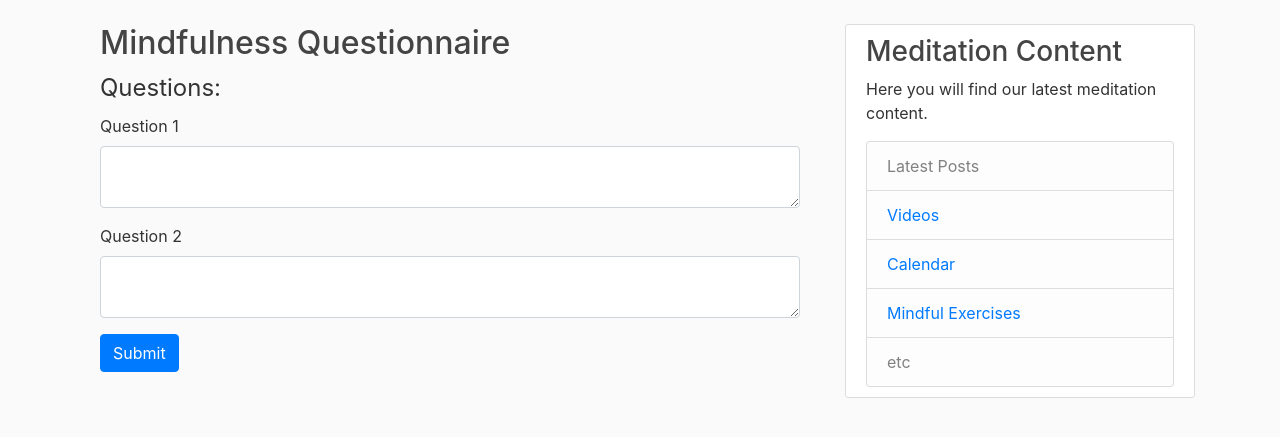
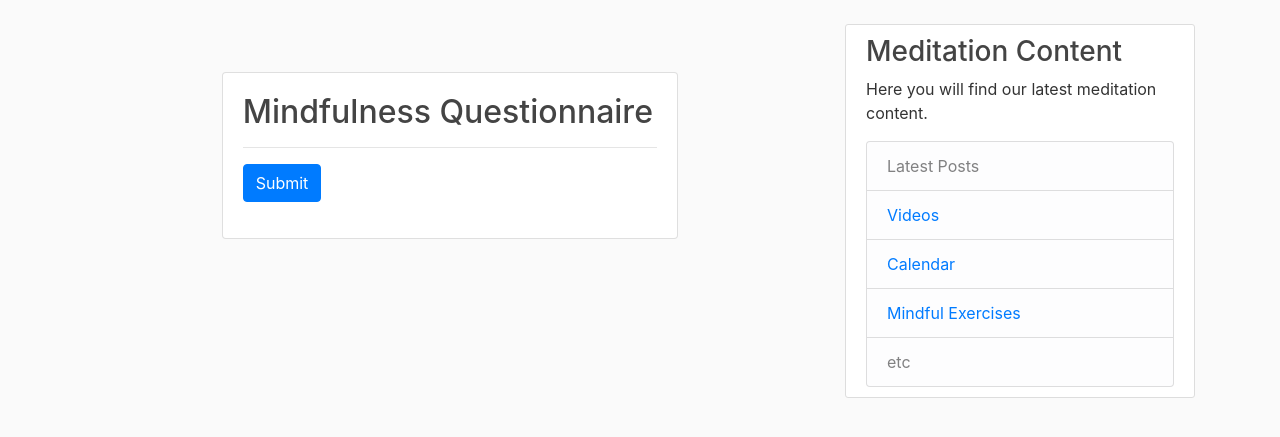
Before and after one commit to ghaefner/Blog, a Flask app: page /meditation/question in a window 1280 px wide. Shown: the part 56-493 px from the top of the page. Run offline with Flask 3, Linux system fonts and the light colour scheme; some libraries are stand-ins or nearby versions.

Commit message:
Add questions. TODO: Fix display of questions in html page

```diff
--- a/flaskblog/meditation/forms.py
+++ b/flaskblog/meditation/forms.py
@@ -1,9 +1,23 @@
+import json
+import logging
+
 from flask_wtf import FlaskForm
-from wtforms import TextAreaField, SubmitField
+from wtforms import SelectField
 from wtforms.validators import DataRequired
 
 class MindfulQuestionForm(FlaskForm):
-    question1 = TextAreaField('Question 1', validators=[DataRequired()])
-    question2 = TextAreaField('Question 2', validators=[DataRequired()])
-    # Add more TextAreaField for additional questions
-    submit = SubmitField('Submit')
+    def __init__(self, questions_file, *args, **kwargs):
+        super(MindfulQuestionForm, self).__init__(*args, **kwargs)
+        self.load_questions(questions_file)
+
+    def load_questions(self, questions_file):
+        try:
+            with open(questions_file, 'r') as file:
+                questions_data = json.load(file)
+
+            for i, question in enumerate(questions_data, start=1):
+                field_name = f"question_{i}"
+                options = [(index, option) for index, option in enumerate(question['options'], start=1)]
+                setattr(self, field_name, SelectField(question['question'], choices=options, validators=[DataRequired()]))
+        except Exception as e:
+            logging.error(f"Error loading questions from {questions_file}: {e}")
--- a/flaskblog/meditation/routes.py
+++ b/flaskblog/meditation/routes.py
@@ -13,7 +13,7 @@
 
 @meditation.route('/meditation/question', methods=['GET', 'POST'])
 def mindful_question():
-    form = MindfulQuestionForm()
+    form = MindfulQuestionForm('flaskblog/static/questions.json')
     if form.validate_on_submit():
         pass
         # Process form data here
--- /dev/null
+++ b/flaskblog/static/questions.json
@@ -0,0 +1,26 @@
+[
+    {
+        "question": "Question 1",
+        "options": ["Option 1", "Option 2", "Option 3", "Option 4"]
+    },
+    {
+        "question": "Question 2",
+        "options": ["Option 1", "Option 2", "Option 3", "Option 4"]
+    },
+    {
+        "question": "Question 3",
+        "options": ["Option 1", "Option 2", "Option 3", "Option 4"]
+    },
+    {
+        "question": "Question 4",
+        "options": ["Option 1", "Option 2", "Option 3", "Option 4"]
+    },
+    {
+        "question": "Question 5",
+        "options": ["Option 1", "Option 2", "Option 3", "Option 4"]
+    },
+    {
+        "question": "Question 6",
+        "options": ["Option 1", "Option 2", "Option 3", "Option 4"]
+    }
+]
--- a/flaskblog/templates/mindful_question.html
+++ b/flaskblog/templates/mindful_question.html
@@ -1,22 +1,32 @@
 {% extends "layout.html" %}
 {% block content %}
 <div class="container">
-    <h2>Mindfulness Questionnaire</h2>
-    <form method="POST">
-        {{ form.hidden_tag() }}
-        <fieldset>
-            <legend>Questions:</legend>
-            <div class="form-group">
-                {{ form.question1.label(class="form-control-label") }}
-                {{ form.question1(class="form-control") }}
+    <div class="row">
+        <div class="col-md-8 mx-auto">
+            <div class="card mt-5">
+                <div class="card-body">
+                    <h2 class="card-title">Mindfulness Questionnaire</h2>
+                    <hr>
+                    <form method="POST" action="">
+                        {{ form.csrf_token }}
+                        {% for question in questions %}
+                            <div class="form-group">
+                                <label>{{ question.question }}</label>
+                                {% for option in question.options %}
+                                    <div class="form-check">
+                                        <input class="form-check-input" type="radio" name="{{ question.id }}" id="{{ option.id }}" value="{{ option.value }}">
+                                        <label class="form-check-label" for="{{ option.id }}">{{ option.text }}</label>
+                                    </div>
+                                {% endfor %}
+                            </div>
+                        {% endfor %}
+                        <div class="form-group">
+                            <button type="submit" class="btn btn-primary">Submit</button>
+                        </div>
+                    </form>
+                </div>
             </div>
-            <div class="form-group">
-                {{ form.question2.label(class="form-control-label") }}
-                {{ form.question2(class="form-control") }}
-            </div>
-            <!-- Add more form fields for additional questions -->
-        </fieldset>
-        <button type="submit" class="btn btn-primary">Submit</button>
-    </form>
+        </div>
+    </div>
 </div>
 {% endblock %}
```
